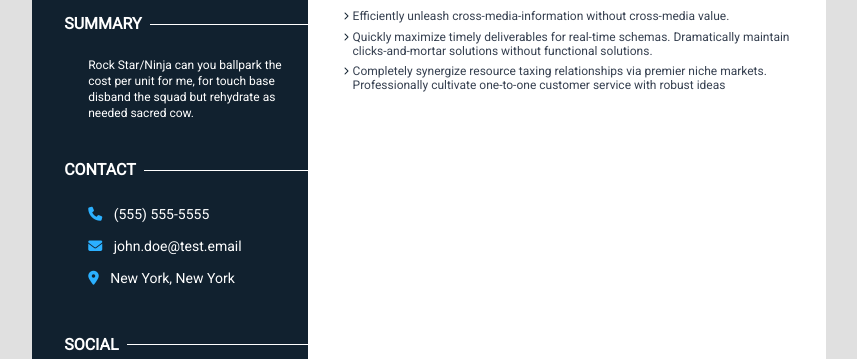
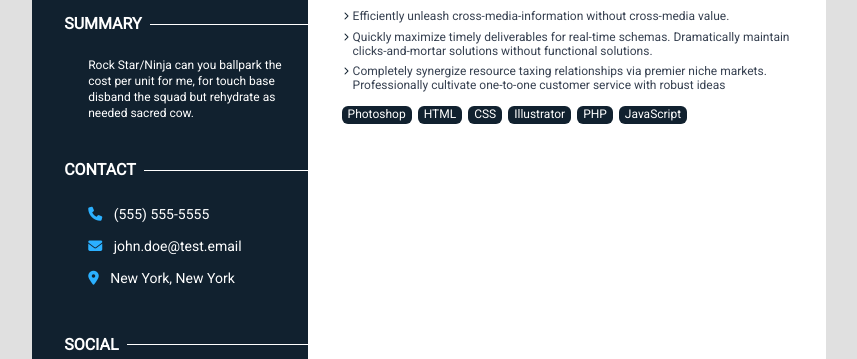
Before and after one commit to josh-mchugh/reactive-resume-style-guide, a website built with Vite: page index.html in a window 1280 px wide. Shown: the part 156-515 px from the top of the page, without its empty margins (211-1068 px from the left). Built offline with nearby package versions, Linux system fonts and the light colour scheme.

Commit message:
Added Experience Skills sections

```diff
--- a/index.html
+++ b/index.html
@@ -280,6 +280,58 @@
                                                                   </div>
                                                               </div>
                                                               <!-- Skills -->
+                                                              <div class="section">
+                                                                  <div class="section__content section__content--w-auto">
+                                                                      <!-- Skill: 1 -->
+                                                                      <div class="section">
+                                                                          <div class="section__content">
+                                                                              <div class="experience-skill">
+                                                                                  Photoshop
+                                                                              </div>
+                                                                          </div>
+                                                                      </div>
+                                                                      <!-- Skill: 2 -->
+                                                                      <div class="section">
+                                                                          <div class="section__content">
+                                                                              <div class="experience-skill">
+                                                                                  HTML
+                                                                              </div>
+                                                                          </div>
+                                                                      </div>
+                                                                      <!-- Skill: 3 -->
+                                                                      <div class="section">
+                                                                          <div class="section__content">
+                                                                              <div class="experience-skill">
+                                                                                  CSS
+                                                                              </div>
+                                                                          </div>
+                                                                      </div>
+                                                                      <!-- Skill: 4 -->
+                                                                      <div class="section">
+                                                                          <div class="section__content">
+                                                                              <div class="experience-skill">
+                                                                                  Illustrator
+                                                                              </div>
+                                                                          </div>
+                                                                      </div>
+                                                                      <!-- Skill: 5 -->
+                                                                      <div class="section">
+                                                                          <div class="section__content">
+                                                                              <div class="experience-skill">
+                                                                                  PHP
+                                                                              </div>
+                                                                          </div>
+                                                                      </div>
+                                                                      <!-- Skill: 6 -->
+                                                                      <div class="section">
+                                                                          <div class="section__content">
+                                                                              <div class="experience-skill">
+                                                                                  JavaScript
+                                                                              </div>
+                                                                          </div>
+                                                                      </div>
+                                                                  </div>
+                                                              </div>
                                                           </div>
                                                       </div>
                                                   </div>
--- a/styles/index.scss
+++ b/styles/index.scss
@@ -101,6 +101,10 @@ menu {
 .section__content--column {
     flex-direction: column;
     height: fit-content;
+}
+
+.section__content--w-auto {
+    width: auto;
 }
 
 .name {
@@ -248,3 +252,12 @@ menu {
     font-size: 0.5rem;
     color: var(--primary);
 }
+
+.experience-skill {
+    margin: 0.5rem 0 0 0.375rem;
+    border-radius: 0.375rem;
+    padding: 0.125rem 0.375rem 0.125rem 0.375rem;
+    background-color: var(--primary);
+    font-size: 0.75rem;
+    color: var(--white);
+}
```
